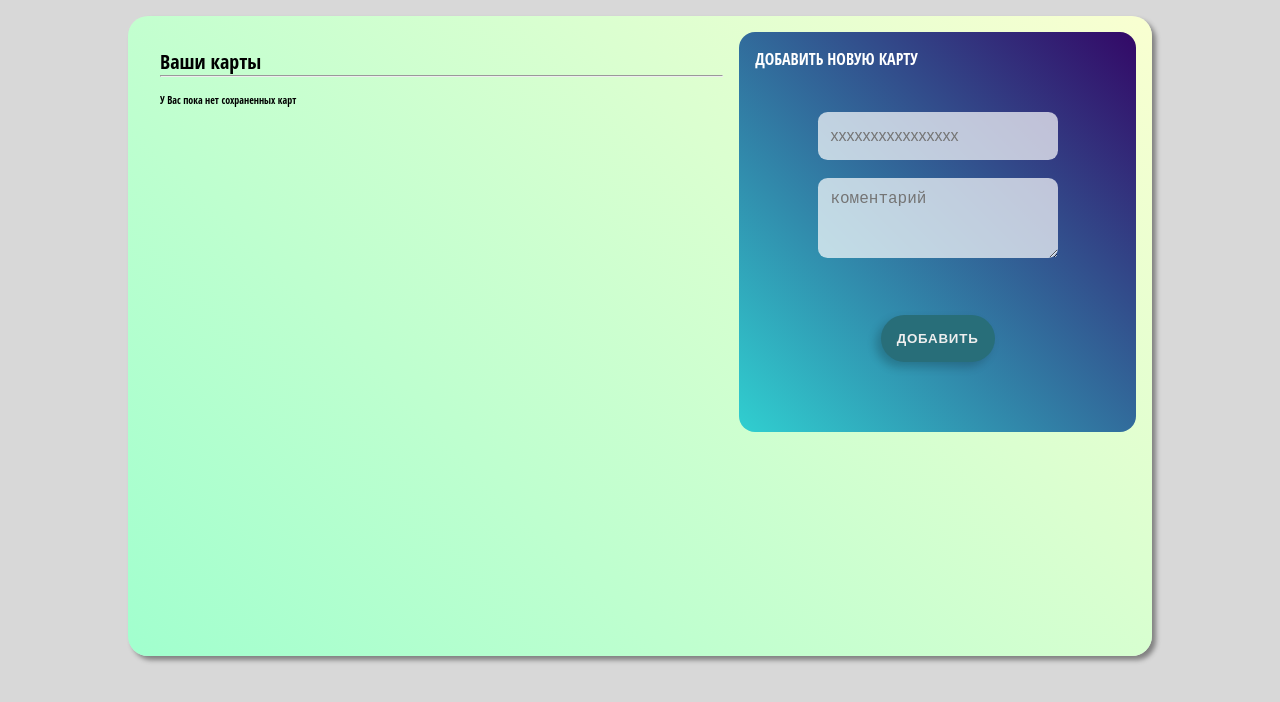
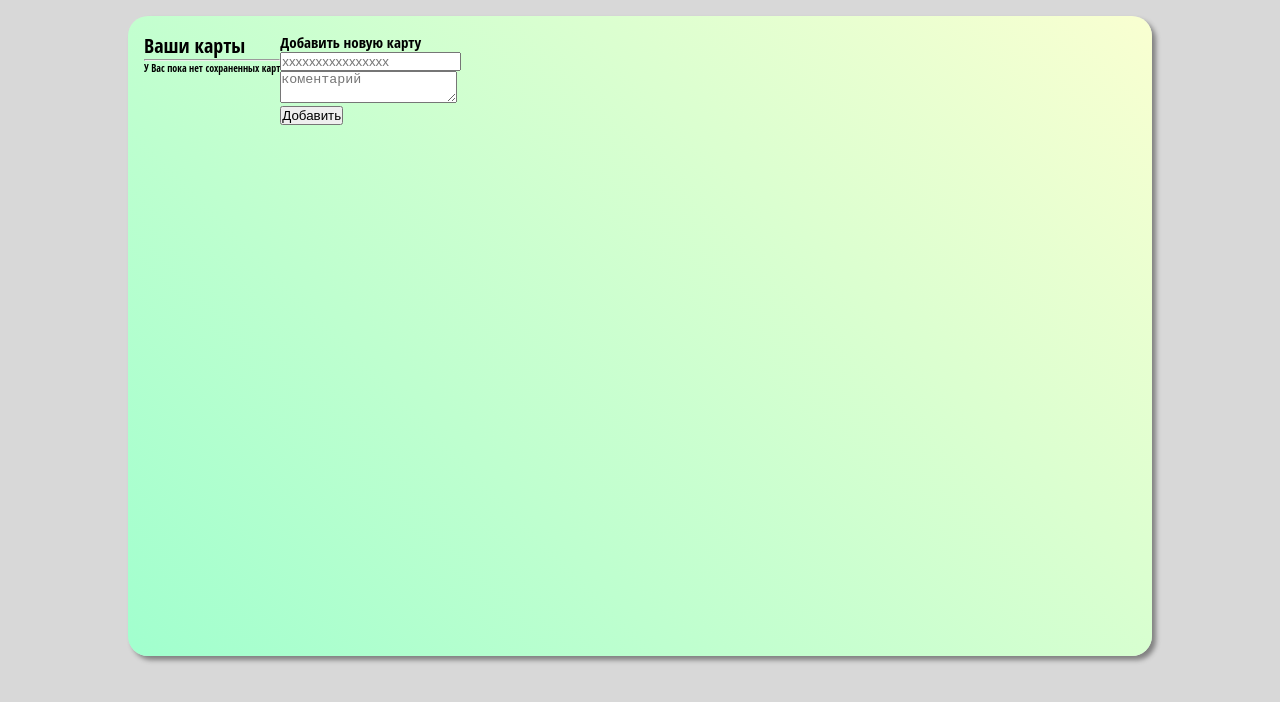
Before and after one commit to ItMax0893/VizorTest.github.io, a website: page index.html in a window 1280 px wide. Drawn offline with Linux system fonts and the light colour scheme.

Commit message:
Add files via upload

```diff
--- a/styles/style.css
+++ b/styles/style.css
@@ -1,5 +1,4 @@
- @import url("/styles/card.css");
- @import url("/styles/formCard.css");
+
 
  * {
      box-sizing: border-box;
```
